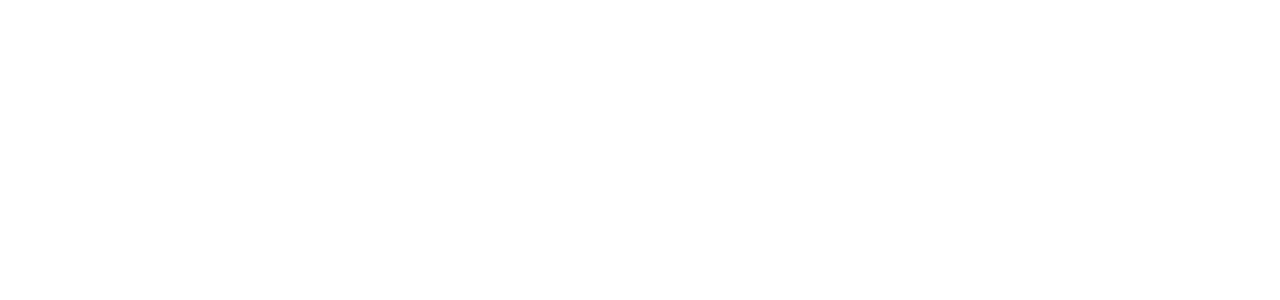
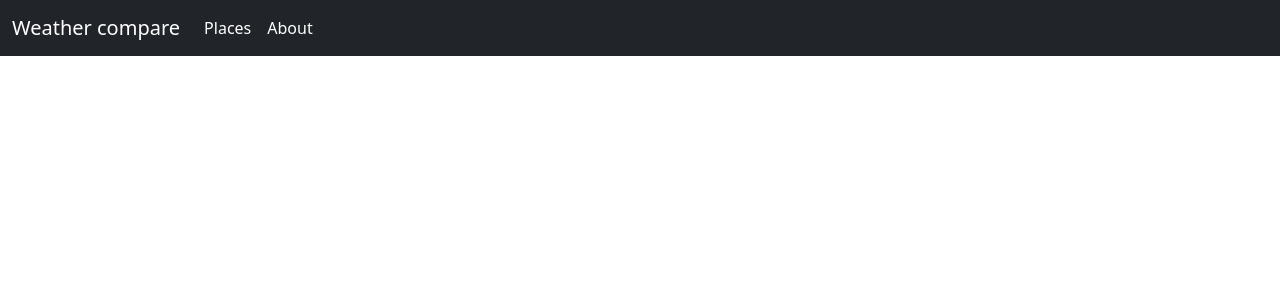
Before and after one commit to Rutrle/weather-web, a Django app: page /base/ in a window 1280 px wide. Before the commit the part shown is empty. Shown: the top 300 px of the page. Run offline with Django 3.2, Linux system fonts and the light colour scheme.

Commit message:
navbar in base.html

```diff
--- a/weather_web/templates/base.html
+++ b/weather_web/templates/base.html
@@ -4,11 +4,34 @@
 <head>
     <meta charset="utf-8">
     <title>Weather compare</title>
+    <link href="https://cdn.jsdelivr.net/npm/bootstrap@5.0.1/dist/css/bootstrap.min.css" rel="stylesheet" integrity="sha384-+0n0xVW2eSR5OomGNYDnhzAbDsOXxcvSN1TPprVMTNDbiYZCxYbOOl7+AMvyTG2x" crossorigin="anonymous">
 
 </head>
 
 <body>
+<nav class="navbar navbar-expand-lg navbar-dark bg-dark">
+  <div class="container-fluid">
+    <button class="navbar-toggler" type="button" data-bs-toggle="collapse" data-bs-target="#navbarTogglerDemo03" aria-controls="navbarTogglerDemo03" aria-expanded="false" aria-label="Toggle navigation">
+      <span class="navbar-toggler-icon"></span>
+    </button>
+    <a class="navbar-brand" href="#">Weather compare</a>
+    <div class="collapse navbar-collapse" id="navbarTogglerDemo03">
+      <ul class="navbar-nav me-auto mb-2 mb-lg-0">
+        <li class="nav-item">
+          <a class="nav-link active" aria-current="page" href="#">Places</a>
+        </li>
+        <li class="nav-item">
+          <a class="nav-link active" href="#" tabindex="-1" aria-disabled="true">About</a>
+        </li>
+      </ul>
 
+    </div>
+  </div>
+</nav>
+
+<div class="container">
+{% block content %}{% endblock content %}
+</div>
 </body>
 
 
--- /dev/null
+++ b/weather_web/weather/templates/weather_index.html
@@ -0,0 +1 @@
+{% extends 'base.html' %}
```
